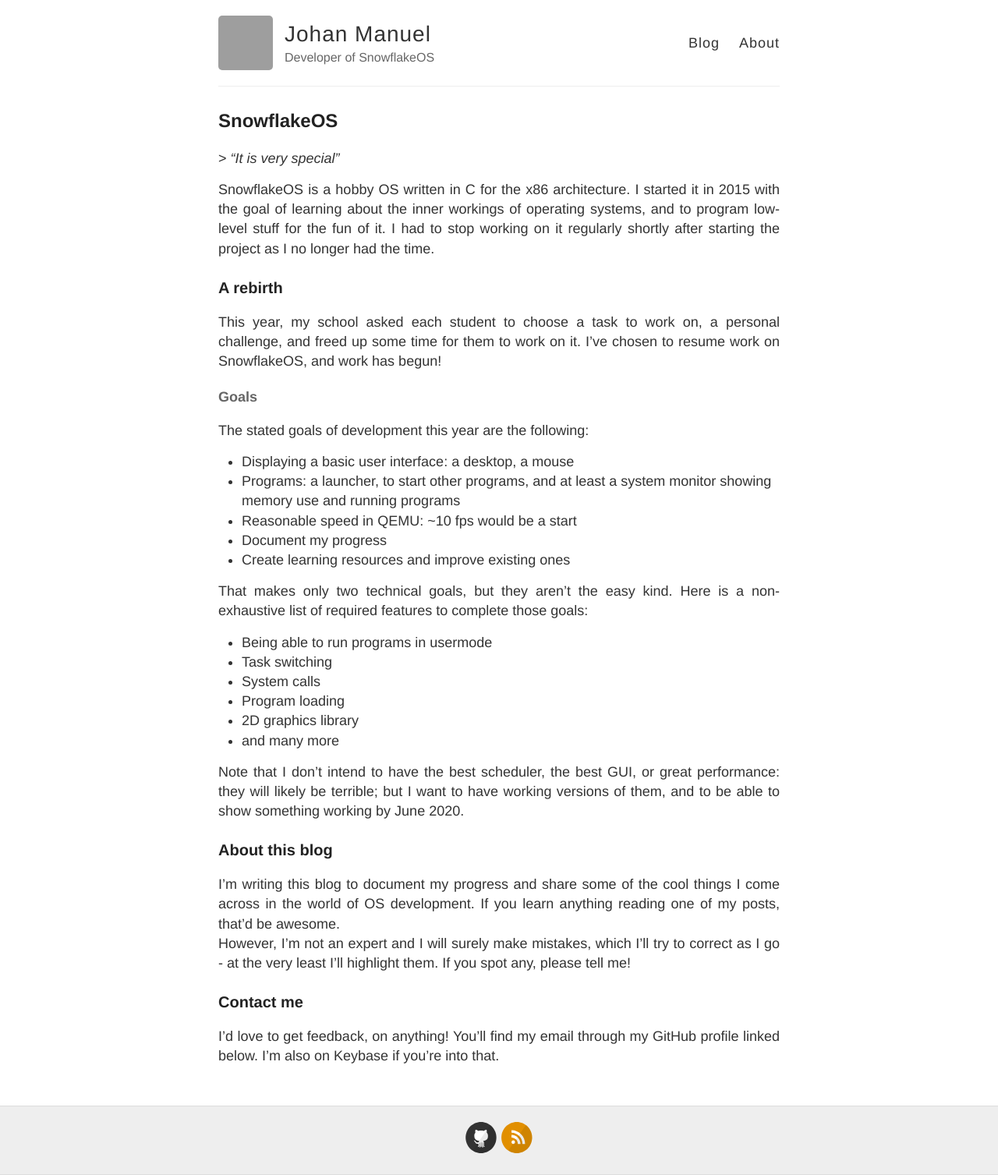
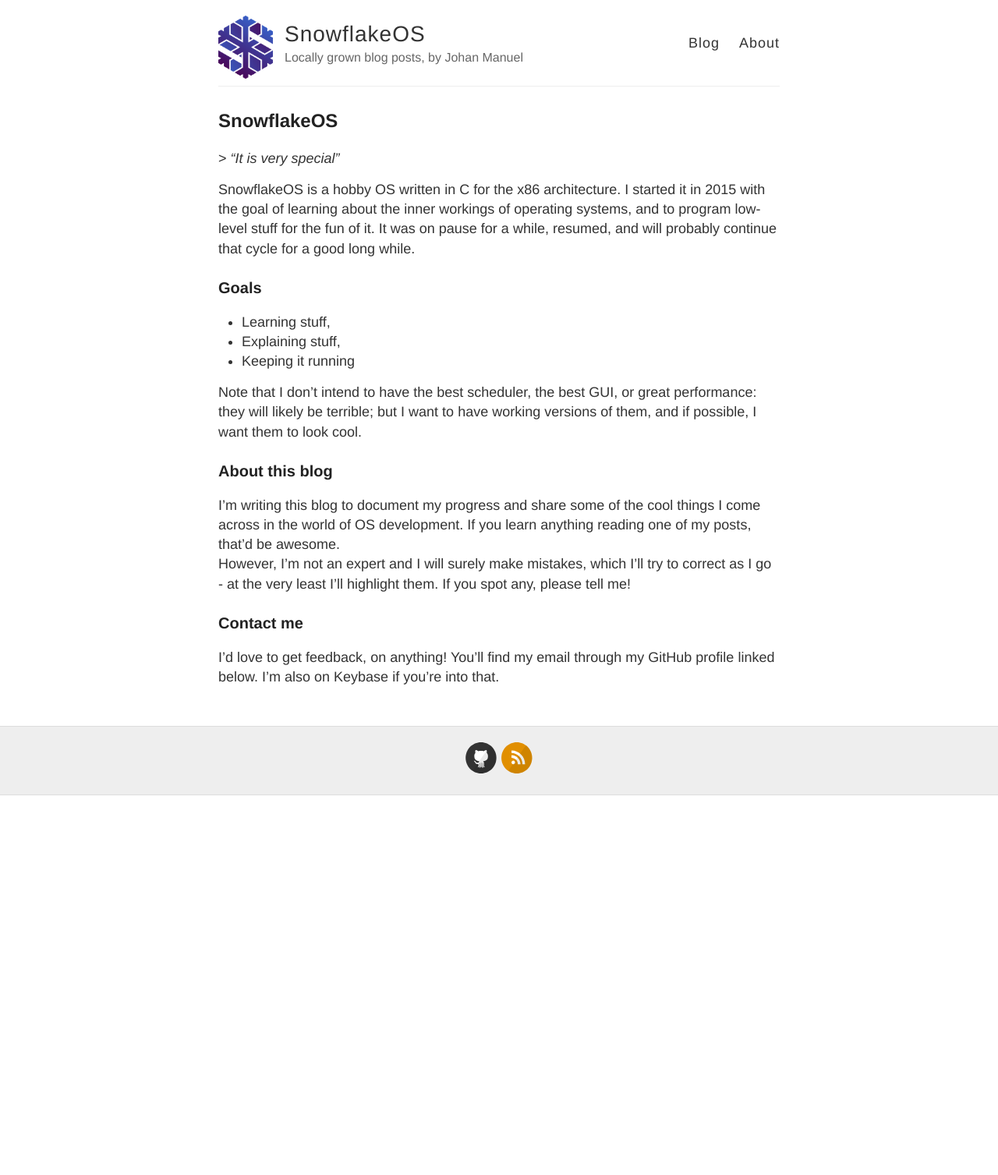
Before and after one commit to 29jm/29jm.github.io, a Jekyll site: the page built from about.md, in a window 1280 px wide. Shown: the whole page at 78% size. Built offline with Jekyll 4.4.1, drawn with Linux system fonts in a browser that asks for light colours; after the commit the page ends 1020 px from its top, so only the background shows below that; grey boxes are pictures that could not be loaded.

```diff
--- a/_config.yml
+++ b/_config.yml
@@ -5,13 +5,13 @@
 title: SnowflakeOS's blog
 
 # Name of your site (displayed in the header)
-name: Johan Manuel
+name: SnowflakeOS
 
 # Short bio or description (displayed in the header)
-description: Developer of SnowflakeOS
+description: Locally grown blog posts, by Johan Manuel
 
 # URL of your avatar or profile pic (you could use your GitHub profile pic)
-avatar: https://avatars1.githubusercontent.com/u/6154077?s=460&v=4
+avatar: /assets/logo_big.png
 
 #
 # Flags below are optional
--- a/about.md
+++ b/about.md
@@ -8,32 +8,15 @@
 
 \> *"It is very special"*
 
-SnowflakeOS is a hobby OS written in C for the x86 architecture. I started it in 2015 with the goal of learning about the inner workings of operating systems, and to program low-level stuff for the fun of it. I had to stop working on it regularly shortly after starting the project as I no longer had the time.
+SnowflakeOS is a hobby OS written in C for the x86 architecture. I started it in 2015 with the goal of learning about the inner workings of operating systems, and to program low-level stuff for the fun of it. It was on pause for a while, resumed, and will probably continue that cycle for a good long while.
 
-### A rebirth
+### Goals
 
-This year, my school asked each student to choose a task to work on, a personal challenge, and freed up some time for them to work on it. I've chosen to resume work on SnowflakeOS, and work has begun!
+- Learning stuff,
+- Explaining stuff,
+- Keeping it running
 
-#### Goals
-
-The stated goals of development this year are the following:
-
-- Displaying a basic user interface: a desktop, a mouse
-- Programs: a launcher, to start other programs, and at least a system monitor showing memory use and running programs
-- Reasonable speed in QEMU: ~10 fps would be a start
-- Document my progress
-- Create learning resources and improve existing ones
-
-That makes only two technical goals, but they aren't the easy kind. Here is a non-exhaustive list of required features to complete those goals:
-
-- Being able to run programs in usermode
-- Task switching
-- System calls
-- Program loading
-- 2D graphics library
-- and many more
-
-Note that I don't intend to have the best scheduler, the best GUI, or great performance: they will likely be terrible; but I want to have working versions of them, and to be able to show something working by June 2020.
+Note that I don't intend to have the best scheduler, the best GUI, or great performance: they will likely be terrible; but I want to have working versions of them, and if possible, I want them to look cool.
 
 ### About this blog
 
--- a/style.scss
+++ b/style.scss
@@ -66,8 +66,6 @@
 
 p {
   margin: 15px 0;
-  text-align: justify;
-  text-justify: inter-word;
 }
 
 a {
@@ -316,6 +314,7 @@
 /* Anecdote */
 .tooltip {
   cursor: pointer;
+  color: $blue
 }
 
 .tooltip span {
@@ -330,6 +329,7 @@
 
 .tooltip:hover span {
   display: inline-block;
+  color: $darkGray;
   position: absolute;
 }
 
```
Also changed, not shown: _posts/2020-10-17-filesystem.markdown (added, +203 -0 lines), assets/files-app.png (added), assets/logo_big.png (added), assets/not-paint.png (added), assets/sos-corp.png (added), assets/sos-corpo2.png (added).
